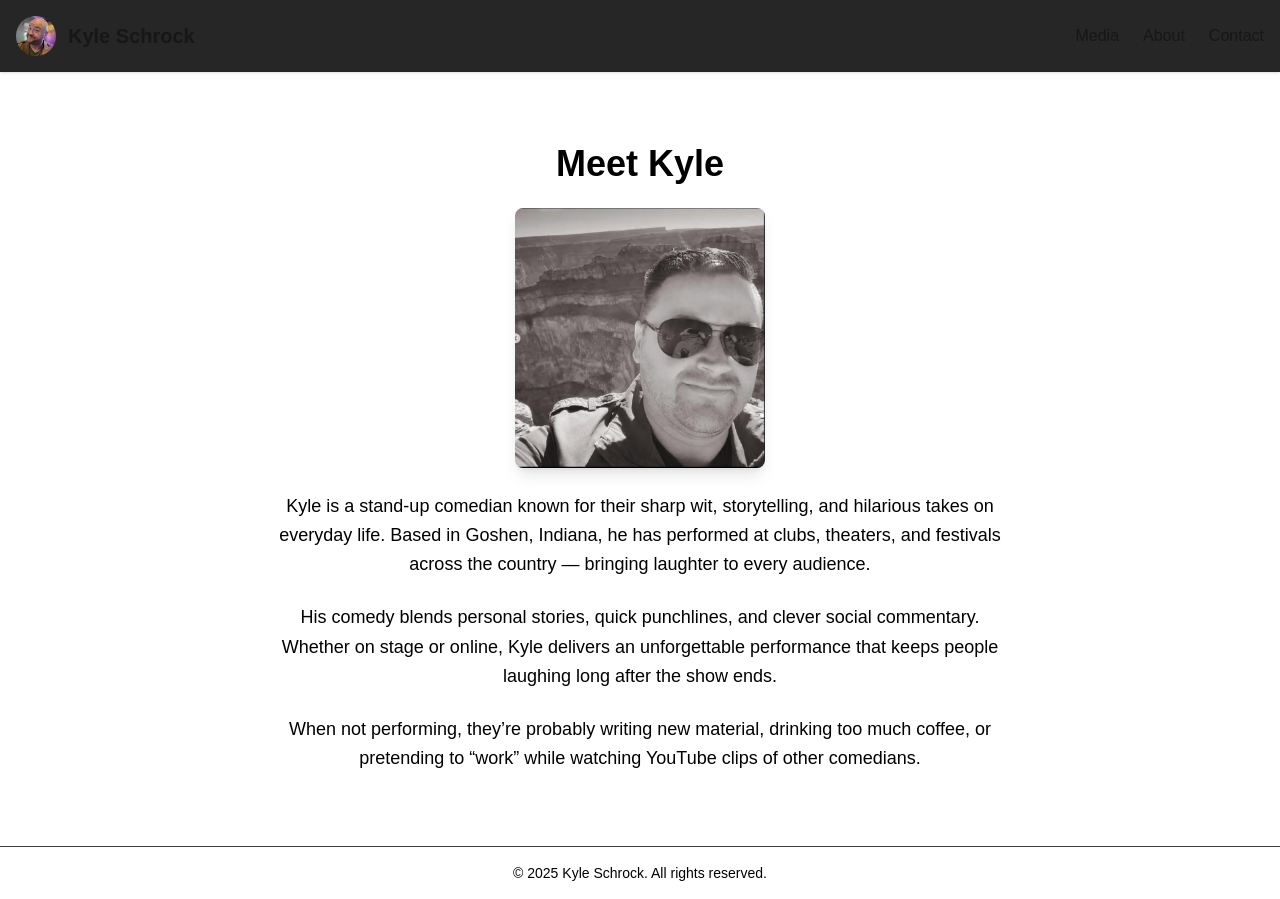
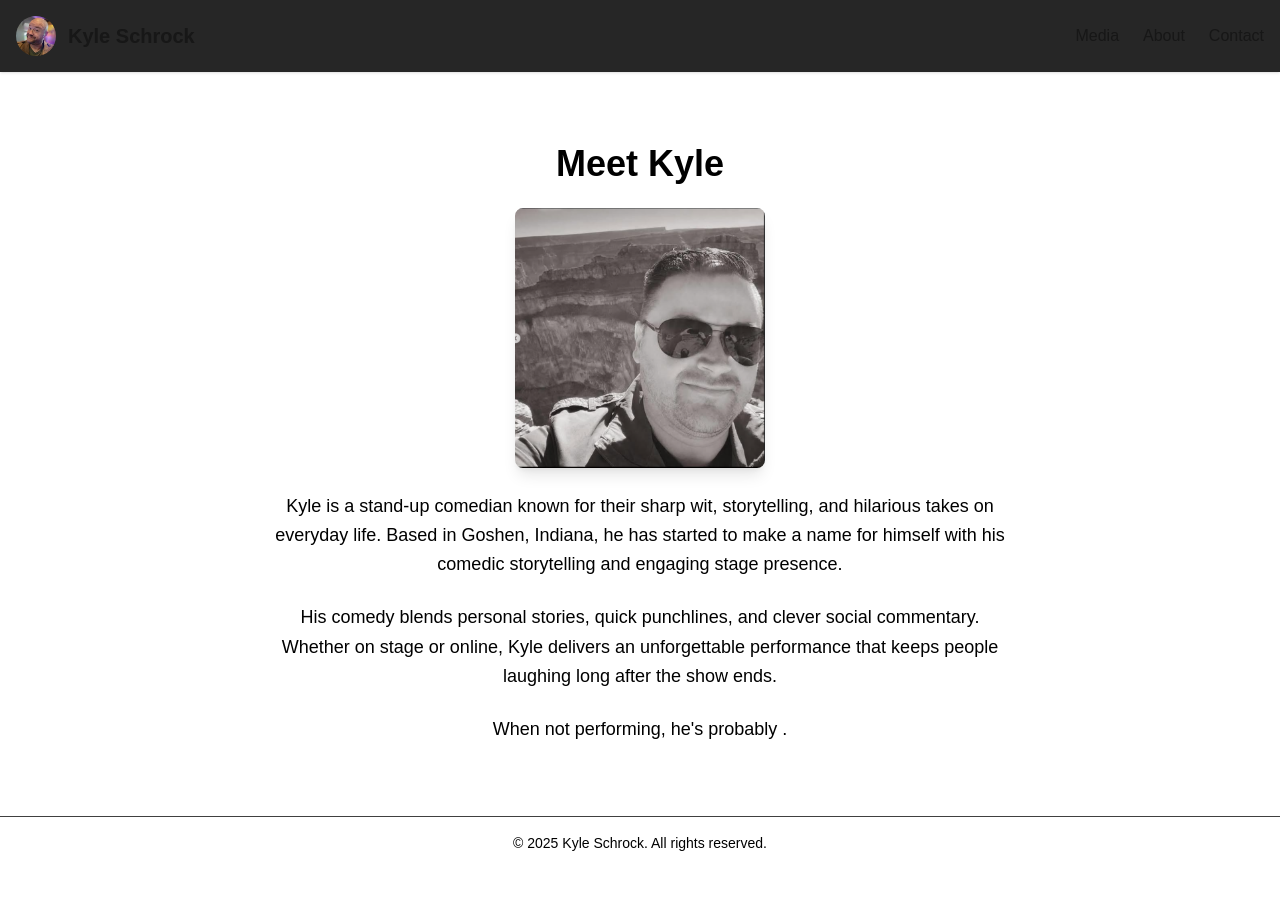
Before and after one commit to JasonYoder2026/Kyle-Comedy-Website, a Next.js app: page /about in a window 1280 px wide. After the commit the page ends 869 px from the top, so only its background shows below. Built offline with nearby package versions, Linux system fonts and the light colour scheme.

Commit message:
Fix link bug

```diff
--- a/app/about/page.tsx
+++ b/app/about/page.tsx
@@ -7,8 +7,8 @@ export default function AboutPage() {
 
       <p className="text-lg text-black leading-relaxed mb-6">
         Kyle is a stand-up comedian known for their sharp wit, storytelling,
-        and hilarious takes on everyday life. Based in Goshen, Indiana, he has performed
-        at clubs, theaters, and festivals across the country — bringing laughter to every audience.
+        and hilarious takes on everyday life. Based in Goshen, Indiana, he has started to make
+        a name for himself with his comedic storytelling and engaging stage presence.
       </p>
 
       <p className="text-lg text-black leading-relaxed mb-6">
@@ -18,8 +18,7 @@ export default function AboutPage() {
       </p>
 
       <p className="text-lg text-black leading-relaxed">
-        When not performing, they’re probably writing new material, drinking too much coffee,
-        or pretending to “work” while watching YouTube clips of other comedians.
+        When not performing, he's probably .
       </p>
     </section>
   );
--- a/app/contact/page.tsx
+++ b/app/contact/page.tsx
@@ -53,7 +53,7 @@ export default function ContactPage() {
           <FacebookIcon size={48} round />
         </FacebookShareButton>
         <a
-            href="https://instagram.com/thecomedianhandle"
+            href="https://www.instagram.com/capn___karl/"
             target="_blank"
             rel="noopener noreferrer"
             className="text-pink-500 hover:text-pink-400 transition"
```
